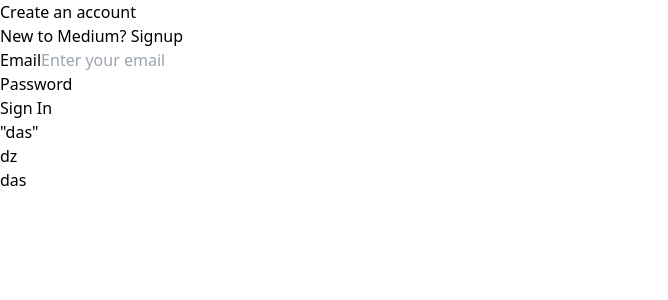
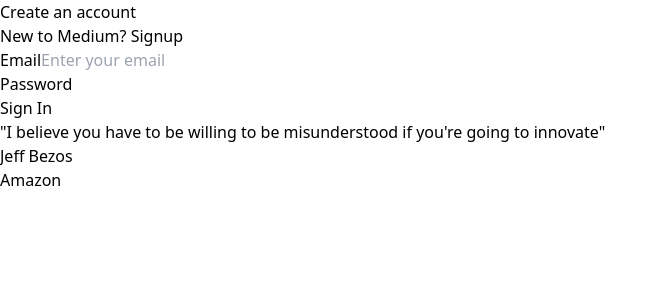
Before and after one commit to Parikshit2001/medium-frontend, a React (Vite) app: page /signin in a window 1280 px wide. Shown: the top 300 px of the page, without its empty margins (0-668 px from the left). Built offline with nearby package versions, Linux system fonts and the light colour scheme.

Commit message:
Updated Signin Page

```diff
--- a/src/pages/Signin.tsx
+++ b/src/pages/Signin.tsx
@@ -62,7 +62,7 @@
         </div>
       </div>
       <div className="col-span-1 min-h-screen">
-        <Quote person={"dz"} company={"das"} statememt={"das"} />
+        <Quote person={"Jeff Bezos"} company={"Amazon"} statememt={"I believe you have to be willing to be misunderstood if you're going to innovate"} />
       </div>
     </div>
   );
```
